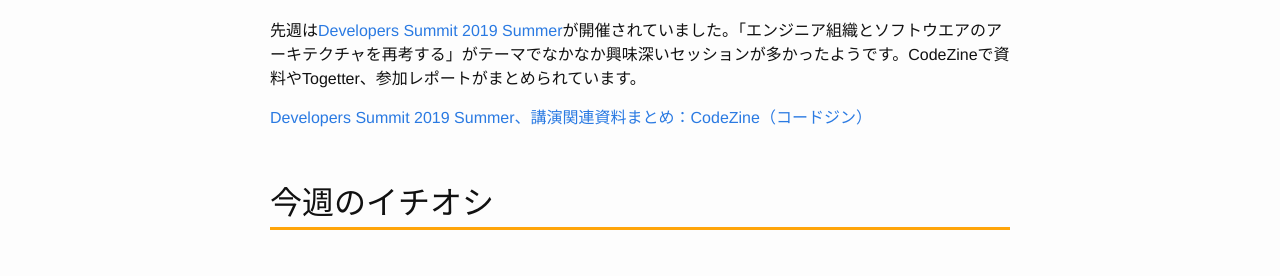
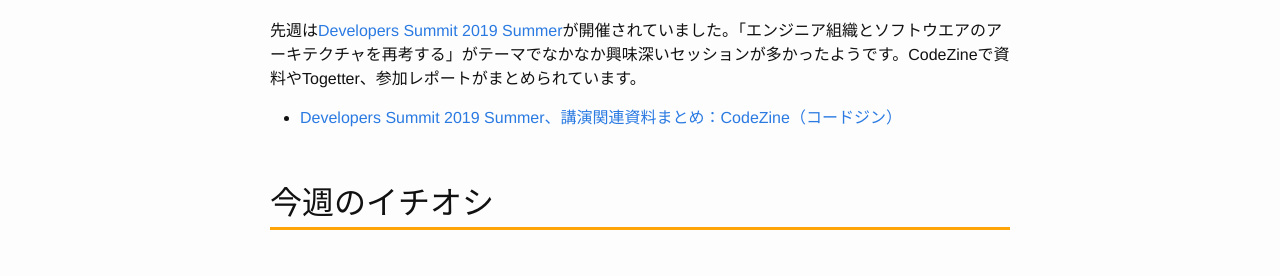
Before and after one commit to Gather-Tech/Gather-Tech.github.io, a Jekyll site: the page built from _posts/2019/2019-07-08-Gather158.md, in a window 1280 px wide. Shown: the part 571-847 px from the top of the page. Built offline with Jekyll 4.4.1, drawn with Linux system fonts in a browser that asks for light colours; comment, search, counter and statistics services are not loaded.

```diff
--- a/_posts/2019/2019-07-08-Gather158.md
+++ b/_posts/2019/2019-07-08-Gather158.md
@@ -10,7 +10,7 @@
 
 先週は[Developers Summit 2019 Summer](https://event.shoeisha.jp/devsumi/20190702)が開催されていました。「エンジニア組織とソフトウエアのアーキテクチャを再考する」がテーマでなかなか興味深いセッションが多かったようです。CodeZineで資料やTogetter、参加レポートがまとめられています。
 
-[Developers Summit 2019 Summer、講演関連資料まとめ：CodeZine（コードジン）](https://codezine.jp/article/detail/11620)
+- [Developers Summit 2019 Summer、講演関連資料まとめ：CodeZine（コードジン）](https://codezine.jp/article/detail/11620)
 
 ## 今週のイチオシ
 
```
